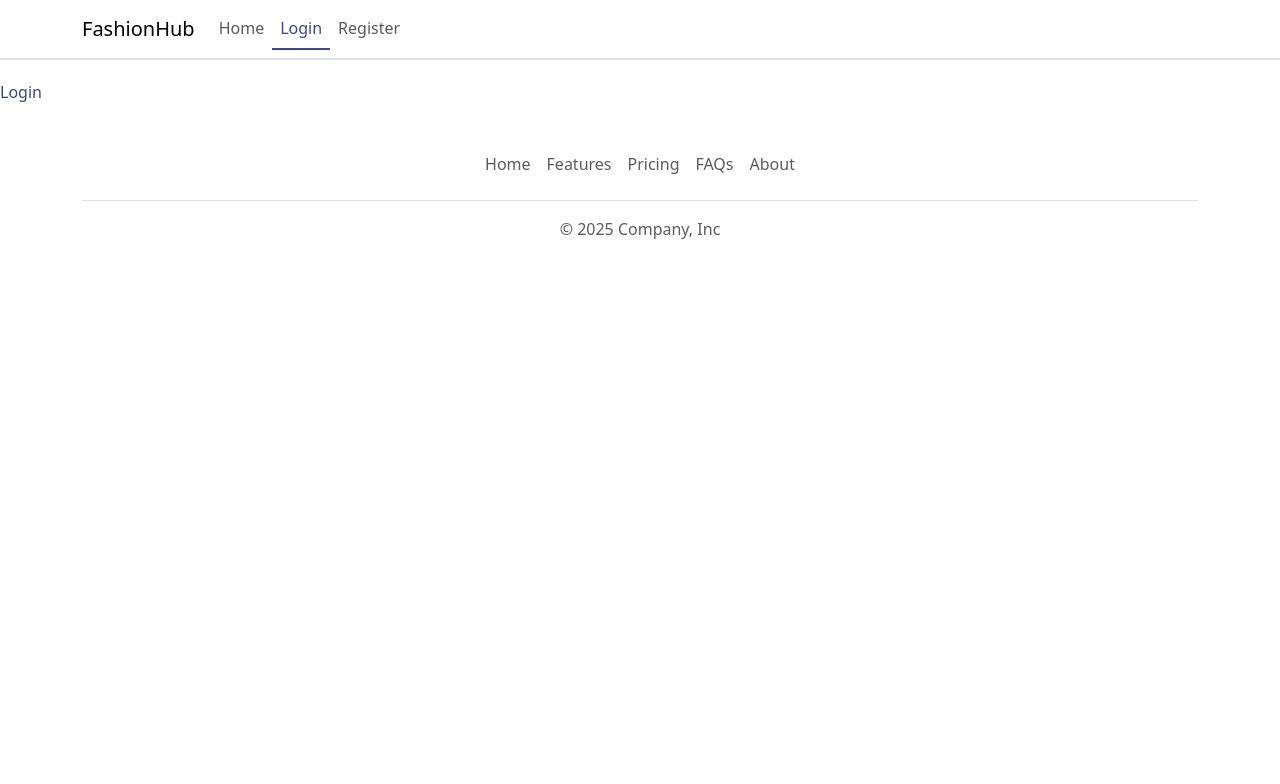
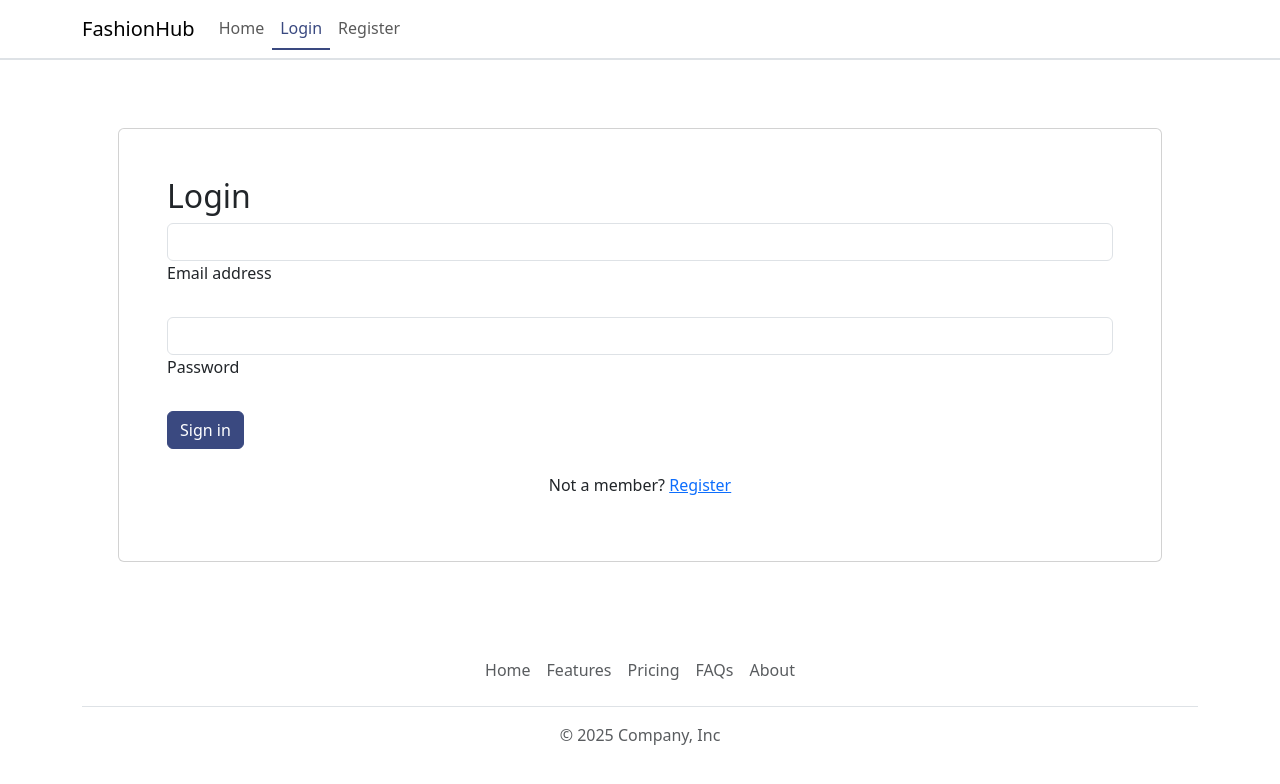
Before and after one commit to SheroCode/-FashionHub, a React (Vite) app: page /login in a window 1280 px wide. Shown: the top 784 px of the page. Built offline with nearby package versions, Linux system fonts and the light colour scheme.

Commit message:
add axios interceptors and enhance login and product list components with search functionality

```diff
--- /dev/null
+++ b/src/Neworks/interceptors.js
@@ -0,0 +1,4 @@
+import axios from "axios";
+export const axiosInterceptors = axios.create({
+  baseURL: "https://dummyjson.com/",
+});
--- a/src/components/ProductList/ProductList.jsx
+++ b/src/components/ProductList/ProductList.jsx
@@ -16,7 +16,20 @@ function ProductList() {
     <>
       <div className='container'>
         {" "}
-        <h1>Our Unique Products</h1>
+        <div className='search d-flex my-5 gap-5'>
+          {" "}
+          <input
+            className='form-control mr-sm-2'
+            type='search'
+            placeholder='Search'
+            aria-label='Search'
+          />
+          <button
+            className='btn btn-outline-success my-2 my-sm-0'
+            type='submit'>
+            Search
+          </button>
+        </div>
         <div className='row '>
           {products.map((product) => (
             <ProductCard
--- a/src/pages/Login/Login.jsx
+++ b/src/pages/Login/Login.jsx
@@ -1,9 +1,39 @@
-import React from 'react'
+import React from "react";
+import { Link } from "react-router-dom";
 
 function Login() {
   return (
-    <div>Login</div>
-  )
+    <>
+      <div className='container p-5'>
+        <div className='card p-5'>
+          <h2>Login</h2>
+          <form>
+            {/* Email input */}
+            <div className='form-outline mb-4'>
+              <input type='email' className='form-control' />
+              <label className='form-label'>Email address</label>
+            </div>
+            {/* Password input */}
+            <div data-mdb-input-init className='form-outline mb-4'>
+              <input type='password' className='form-control' />
+              <label className='form-label'>Password</label>
+            </div>
+
+            {/* Submit button */}
+            <button type='button' className='btn btn-primary btn-block mb-4'>
+              Sign in
+            </button>
+            {/* Register buttons */}
+            <div className='text-center'>
+              <p>
+                Not a member? <Link to='/register'>Register</Link>
+              </p>
+            </div>
+          </form>
+        </div>
+      </div>
+    </>
+  );
 }
 
-export default Login
+export default Login;
```
